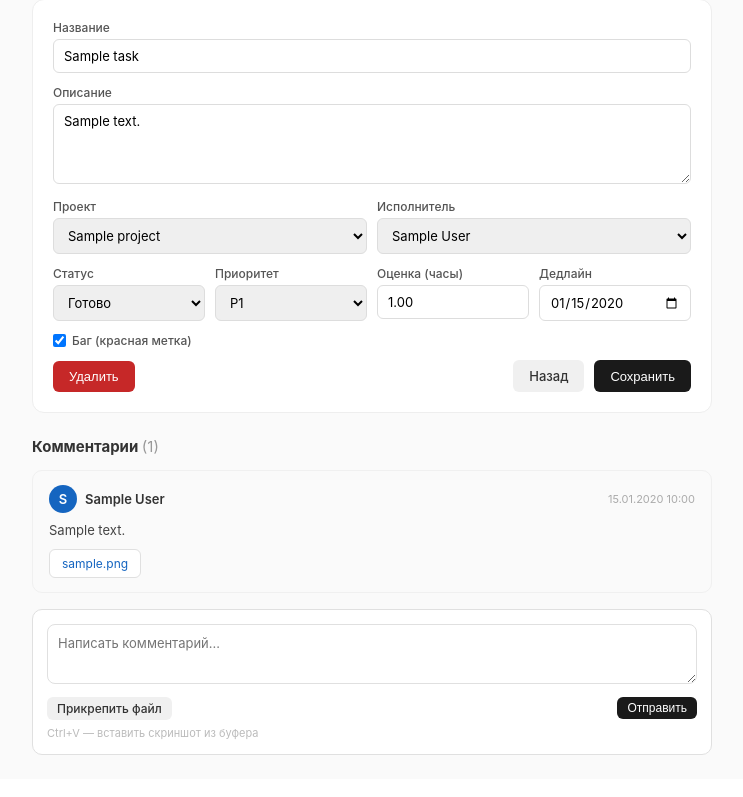
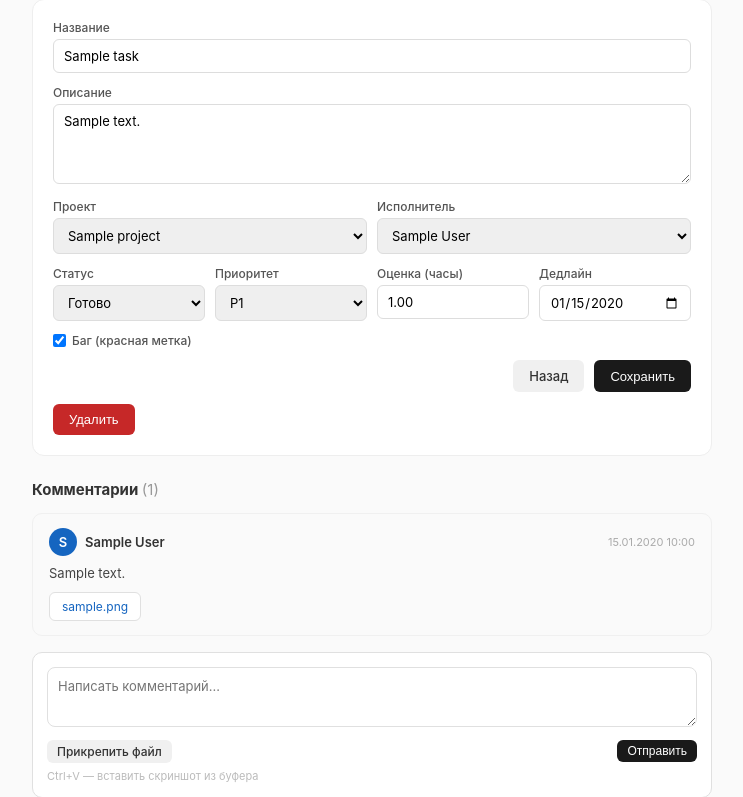
Before and after one commit to AmirITMO/Agent-for-PM, a FastAPI app: page /task/1 in a window 1280 px wide. Shown: the part 123-920 px from the top of the page, without its empty margins (268-1011 px from the left). Before the commit the page ends 878 px from the top, so only its background shows below. Run offline with FastAPI, Linux system fonts and the light colour scheme; tables that the repository leaves empty hold one stand-in row (values such as "Sample post"); parts of the project's set-up code (start-up, migrations or seed data) failed here and were passed over.

Commit message:
fix: delete/done buttons were nested inside edit form (invalid HTML) - moved outside
Co-Authored-By: Claude Sonnet 4.6 <noreply@anthropic.com>

```diff
--- a/agent3_pm/templates/task_detail.html
+++ b/agent3_pm/templates/task_detail.html
@@ -66,26 +66,26 @@
                 <input type="checkbox" name="is_bug" value="1" id="dBug" {% if task.is_bug %}checked{% endif %}>
                 <label for="dBug" style="margin:0;">Баг (красная метка)</label>
             </div>
-            <div style="display:flex; justify-content:space-between; align-items:center; margin-top:12px;">
-                <div style="display:flex; gap:8px;">
+            <div style="display:flex; justify-content:flex-end; gap:10px; margin-top:12px;">
+                <a href="{{ back_url }}" class="btn btn-secondary" style="text-decoration:none;">Назад</a>
+                <button type="submit" class="btn btn-primary">Сохранить</button>
+            </div>
+        </form>
+
+        <!-- Кнопки вне основной формы (HTML не позволяет вложенные формы) -->
+        <div style="display:flex; gap:8px; margin-top:12px;">
             {% if task.status.value not in ['done', 'approved'] %}
-                    <form method="post" action="/api/tasks/{{ task.id }}/done" style="display:inline;">
+            <form method="post" action="/api/tasks/{{ task.id }}/done">
                 <input type="hidden" name="redirect" value="{{ back_url }}">
                 <button type="submit" class="btn btn-green">Выполнено</button>
             </form>
             {% endif %}
-                    <form method="post" action="/api/tasks/{{ task.id }}/delete" style="display:inline;"
+            <form method="post" action="/api/tasks/{{ task.id }}/delete"
                   onsubmit="return confirm('Удалить задачу?')">
                 <input type="hidden" name="redirect" value="{{ back_url }}">
                 <button type="submit" class="btn" style="background:#c62828;color:#fff;">Удалить</button>
             </form>
         </div>
-                <div style="display:flex; gap:10px;">
-                    <a href="{{ back_url }}" class="btn btn-secondary" style="text-decoration:none;">Назад</a>
-                    <button type="submit" class="btn btn-primary">Сохранить</button>
-                </div>
-            </div>
-        </form>
     </div>
 
     <!-- Comments -->
```
Lines whose indentation alone changed are shown as unchanged.
